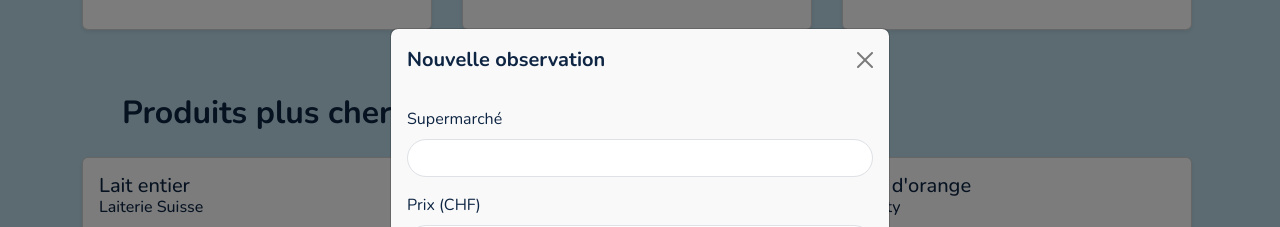
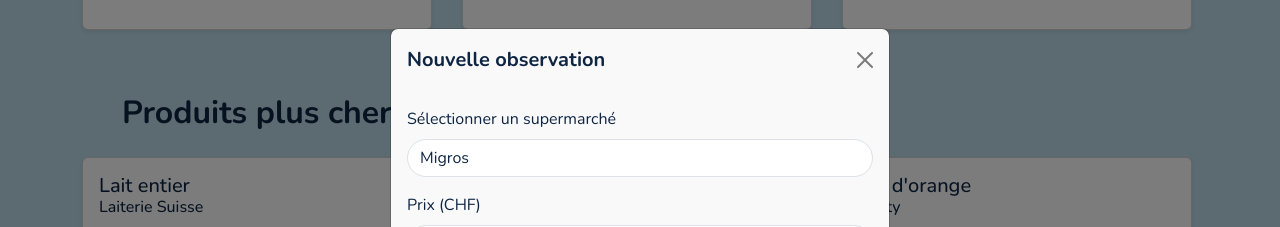
Before and after one commit to chomusuke-works/prixio, a React (Create React App) app in the folder frontend/: page / in a window 1280 px wide. Both pictures are taken after a click on the button "Ajouter une observation". Shown: the part 468-695 px from the top of the page. Built offline with nearby package versions, Linux system fonts and the light colour scheme; some icons are missing.

Commit message:
Choix des supermarchés dans une liste + possiblité d'en ajouter un

```diff
--- a/frontend/src/components/AddObservation.tsx
+++ b/frontend/src/components/AddObservation.tsx
@@ -1,7 +1,18 @@
 import AddCircleOutlineIcon from "@mui/icons-material/AddCircleOutline";
-import { JSX } from "react";
+import React, { useState, JSX } from "react";
 
-function AddObservation(): JSX.Element {
+
+function AddObservation({ supermarketList }: Readonly<{ supermarketList: string[] }>): JSX.Element {
+  const [selectedSupermarket, setSelectedSupermarket] = useState("");
+  const [showNewSupermarketInput, setShowNewSupermarketInput] = useState(false);
+  const [newSupermarket, setNewSupermarket] = useState("");
+
+  const handleSupermarketChange = (e: React.ChangeEvent<HTMLSelectElement>): void => {
+    const value = e.target.value;
+    setSelectedSupermarket(value);
+    setShowNewSupermarketInput(value === "__add_new__");
+  };
+
   return (
       <>
         <button
@@ -24,10 +35,7 @@ function AddObservation(): JSX.Element {
             <div className="modal-content bg-light">
               <form>
                 <div className="modal-header border-0">
-                <h5
-                  className="modal-title text-dark fw-bold"
-                  id="formModalLabel"
-                >
+                  <h5 className="modal-title text-dark fw-bold" id="formModalLabel">
                     Nouvelle observation
                   </h5>
                   <button
@@ -40,14 +48,33 @@ function AddObservation(): JSX.Element {
                 <div className="modal-body">
                   <div className="mb-3">
                     <label htmlFor="supermarche" className="form-label text-dark">
-                    Supermarché
+                      Sélectionner un supermarché
                     </label>
-                  <input
-                    type="text"
+                    <select
                         className="form-control rounded-pill"
                         id="supermarche"
                         required
+                        value={selectedSupermarket}
+                        onChange={handleSupermarketChange}
+                    >
+                      {Array.isArray(supermarketList) &&
+                          supermarketList.map((supermarket: string) => (
+                              <option key={supermarket} value={supermarket}>
+                                {supermarket}
+                              </option>
+                          ))}
+                      <option value="__add_new__">Ajouter un nouveau supermarché…</option>
+                    </select>
+                    {showNewSupermarketInput && (
+                        <input
+                            type="text"
+                            className="form-control rounded-pill mt-2"
+                            placeholder="Nom du nouveau supermarché"
+                            value={newSupermarket}
+                            onChange={(e: React.ChangeEvent<HTMLInputElement>): void => setNewSupermarket(e.target.value)}
+                            required
                         />
+                    )}
                   </div>
                 <div className="mb-3">
                   <label htmlFor="prix" className="form-label text-dark">
@@ -85,6 +112,7 @@ function AddObservation(): JSX.Element {
                   type="submit"
                   className="btn btn-primary text-dark fw-bold rounded-pill px-4"
                 >
+                  {/* TODO : Appel API pour ajouter le produit à partie du formulaire. Vérifier s'il faut aussi ajouter un nouveau supermarché */}
                   Enregistrer
                 </button>
               </div>
--- a/frontend/src/components/Product.tsx
+++ b/frontend/src/components/Product.tsx
@@ -26,7 +26,8 @@ function ProductDisplay(product: Readonly<Product>): JSX.Element {
             </p>
           </div>
           <div className="mt-3 mt-md-0">
-            <AddObservation />
+            {/* TODO : Appel API de la liste des supermarchés possibles*/}
+            <AddObservation supermarketList={["Migros", "Coop", "Manor"]} />
           </div>
         </div>
         <div className="bg-light rounded-4 shadow-sm p-4">
```
Lines whose indentation alone changed are shown as unchanged.
